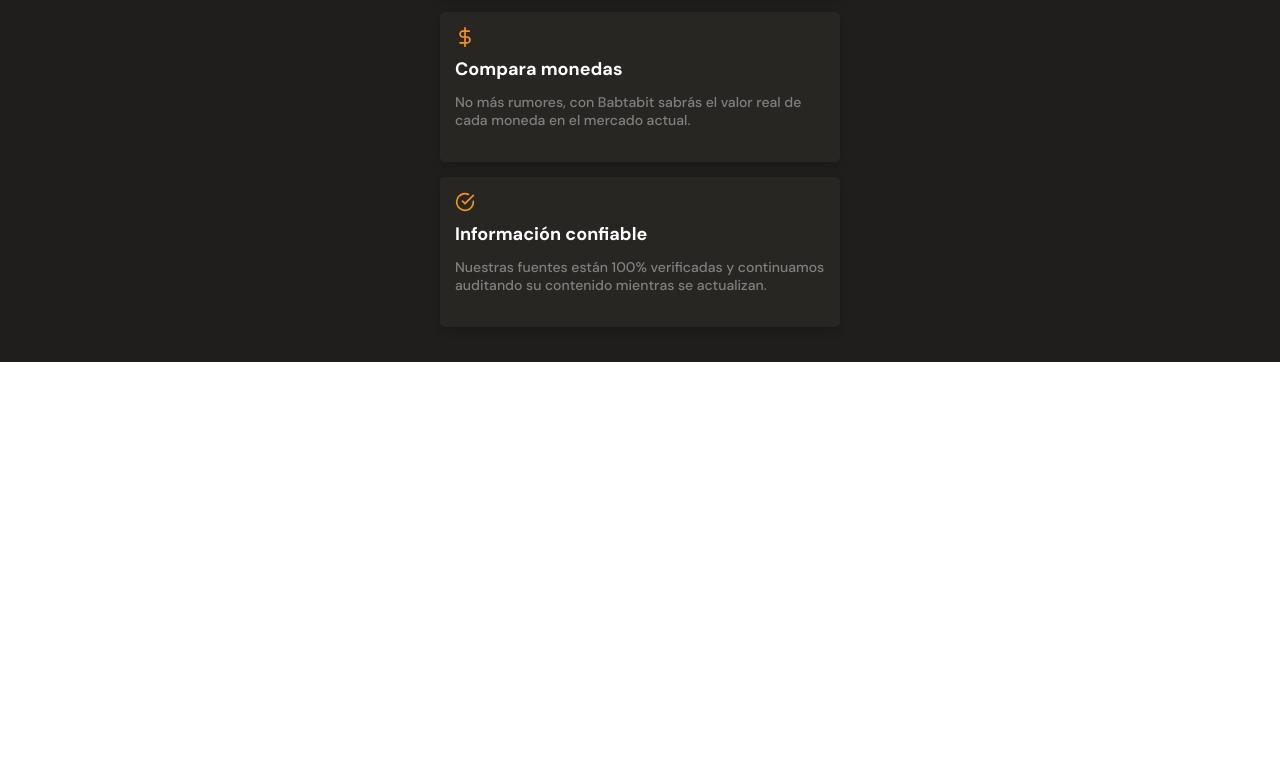
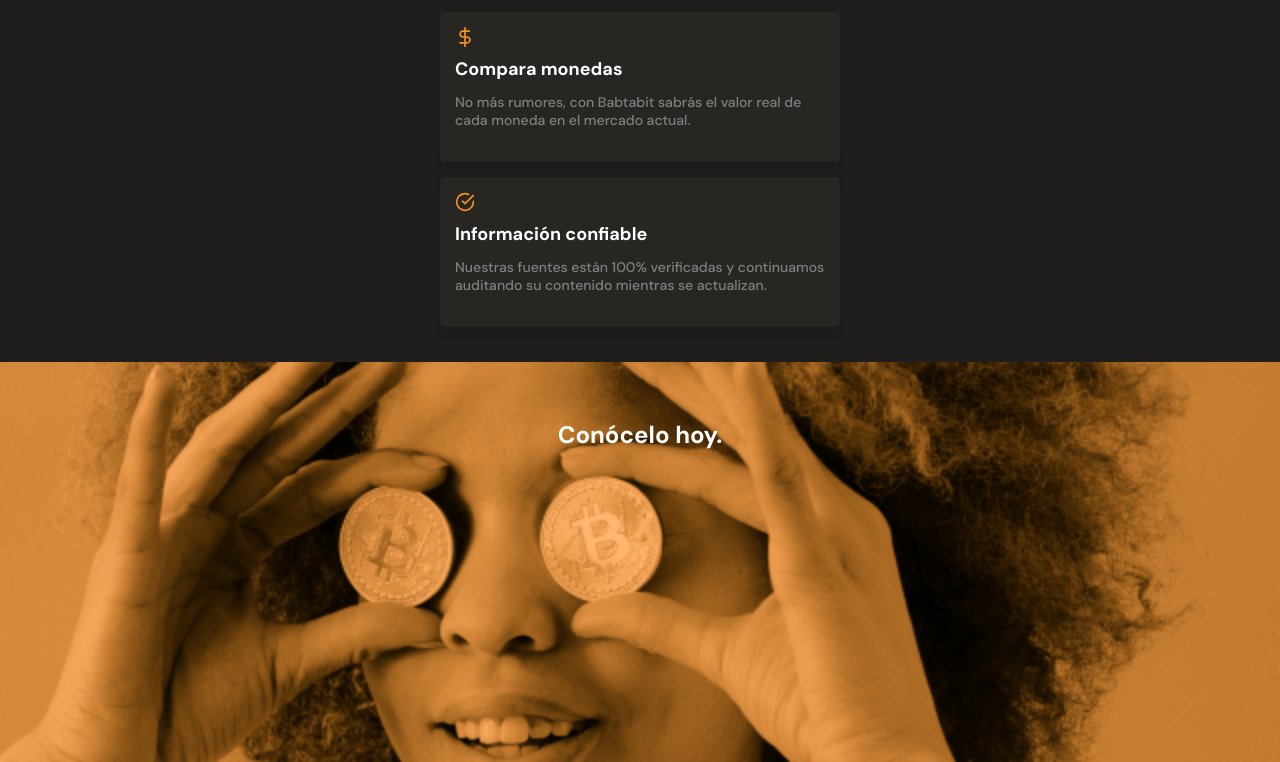
Before and after one commit to mister-ramoon/batabit, a plain HTML site: page index.htm in a window 1280 px wide. Shown: the part 1628-2390 px from the top of the page. Before the commit the page ends 1990 px from the top, so only its background shows below. Drawn offline with Linux system fonts and the light colour scheme.

Commit message:
Maquetando sección comodín

```diff
--- a/index.htm
+++ b/index.htm
@@ -84,7 +84,9 @@
                 </article>
             </section>
         </section>
-        <section></section>
+        <section class="bitcoin-img-container">
+            <h2>Conócelo hoy.</h2>
+        </section>
     </main>
     <footer></footer>
 </body>
--- a/styles.css
+++ b/styles.css
@@ -323,3 +323,20 @@ main {
     line-height: 1.8rem;
     color: #808080;
 }
+.bitcoin-img-container {
+    width: 100%;
+    min-width: 320px;
+    height: 50vh;
+    background-image: url("./assets/img/bitcoinbaby2x.jpg");
+    background-position: center;
+    background-size: cover;
+    background-repeat: no-repeat;
+}
+.bitcoin-img-container h2 {
+    padding-top: 60px;
+    font-size: 2.4rem;
+    font-weight: bold;
+    line-height: 2.6rem;
+    color: var(--just-white);
+    text-align: center;
+}
```
